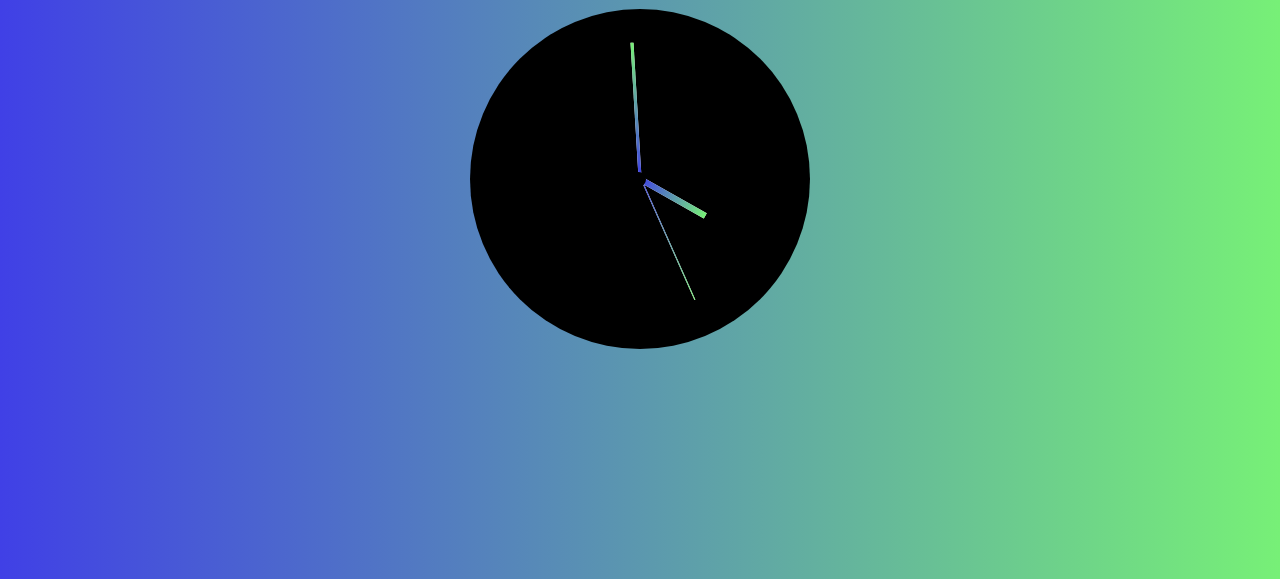
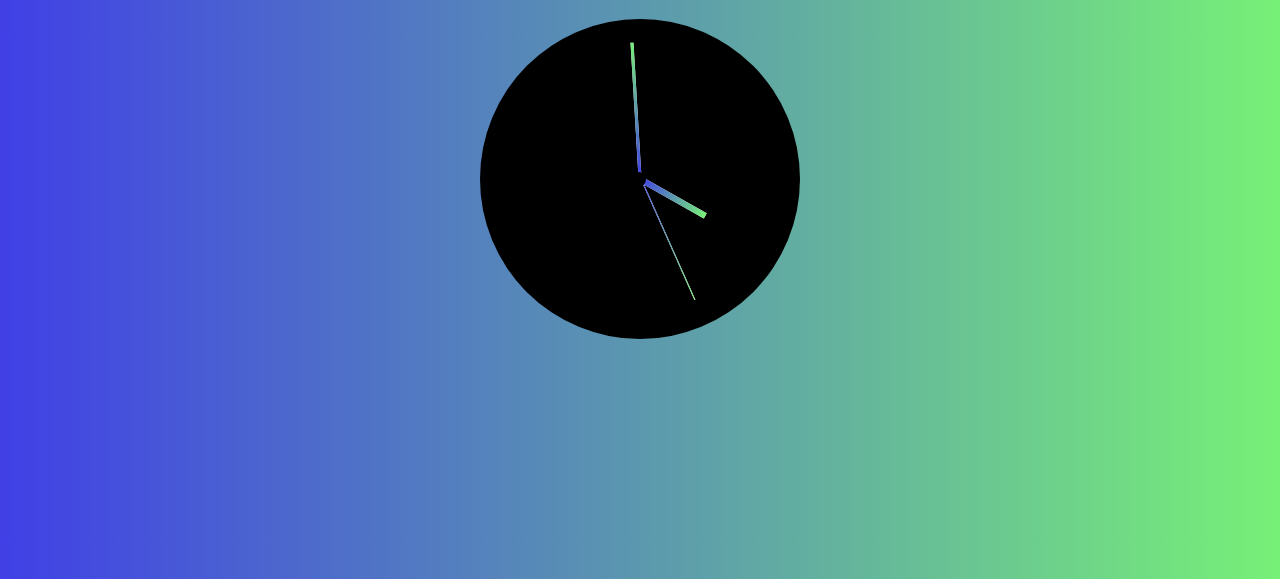
Before and after one commit to NikaDarab/clock, a plain HTML site: page index.html in a window 1280 px wide. Shown: the part 221-800 px from the top of the page. Drawn offline with Linux system fonts and the light colour scheme.

Commit message:
date position

```diff
--- a/style.css
+++ b/style.css
@@ -21,7 +21,7 @@ background-color: black;
 border-radius: 50%;
 margin: 50px auto;
 position: relative;
-padding: 2rem;
+padding: 1rem;
 }
 
 .clock-face {
@@ -78,6 +78,6 @@ position: absolute;
 width: 50%;
 bottom: 40rem;
 left: 25%;
-height: 20rem;
+height: 30rem;
 font-size: 3.5rem;
 }
```
